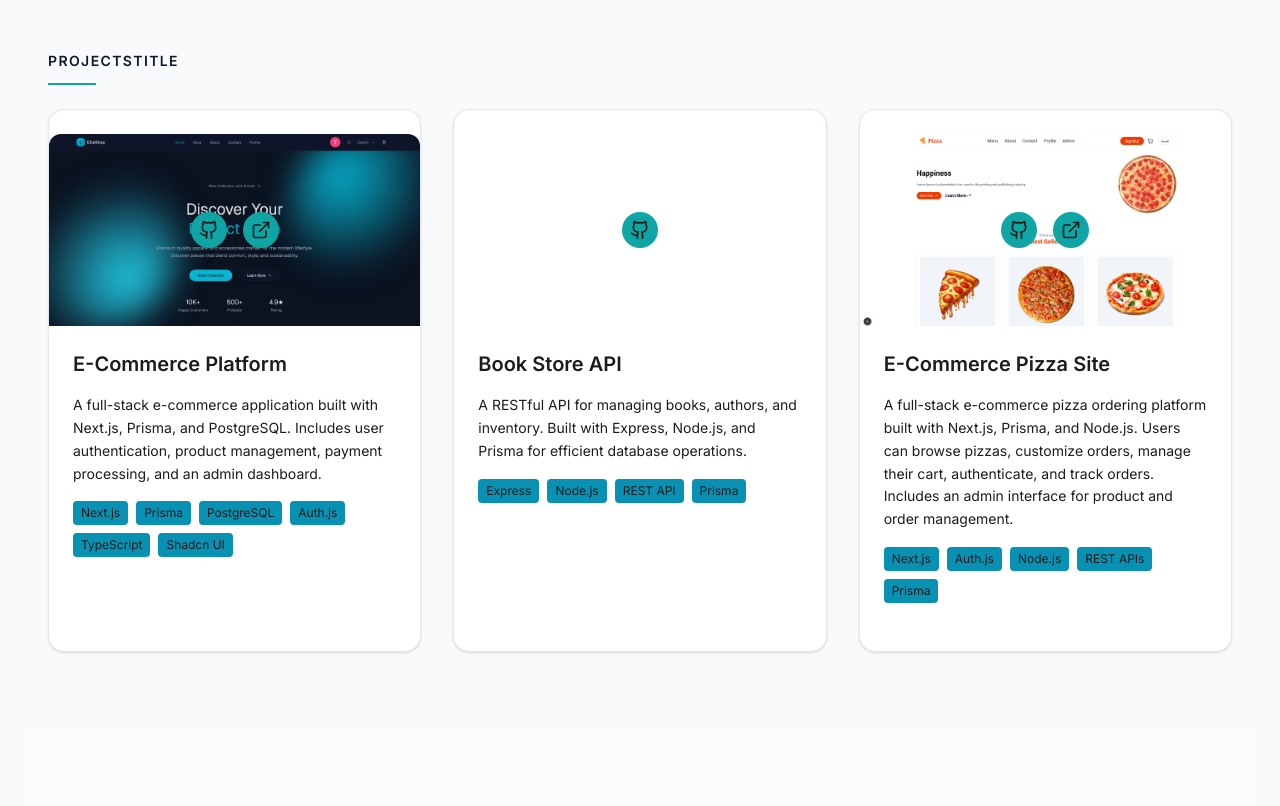
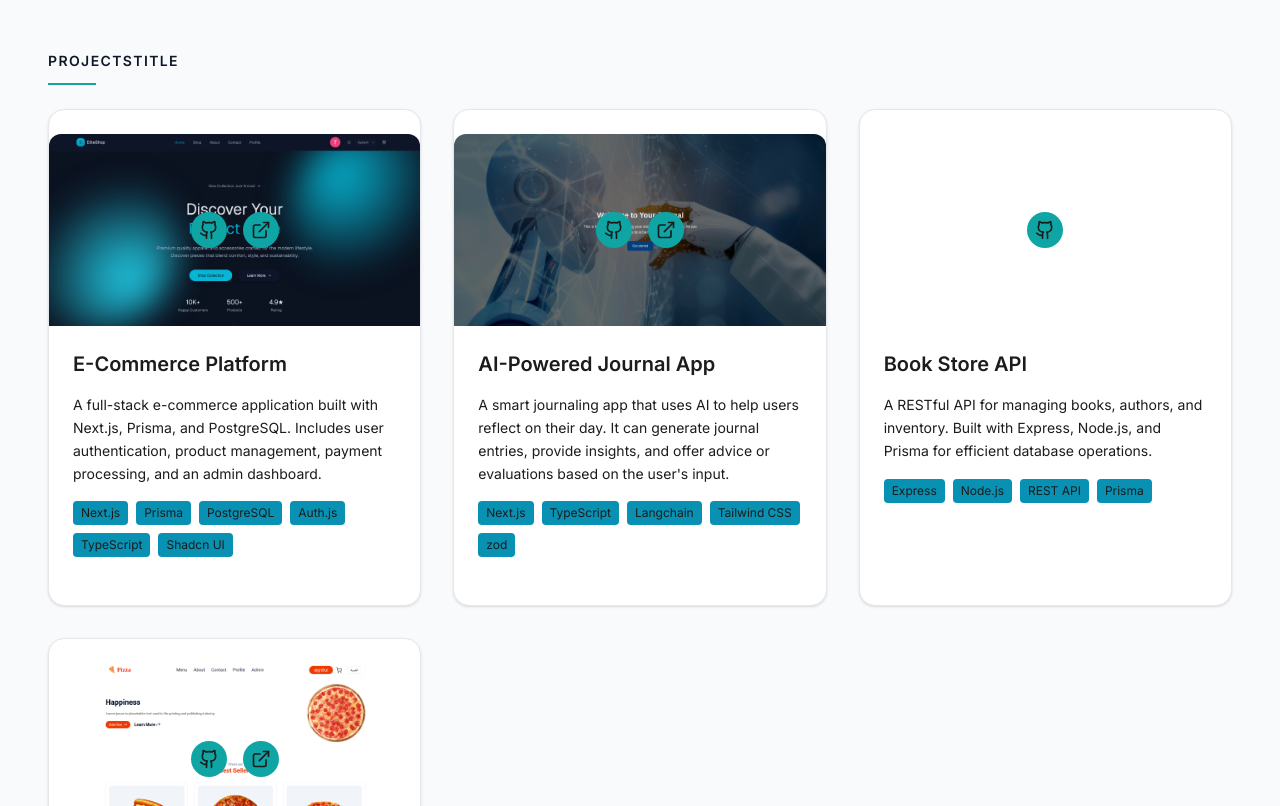
Before and after one commit to rorado/portfolio_next, a Next.js app: page / in a window 1280 px wide. Shown: the part 1640-2446 px from the top of the page. Built offline with nearby package versions, Linux system fonts and the light colour scheme; no server answers.

Commit message:
add project

```diff
--- a/components/projects.tsx
+++ b/components/projects.tsx
@@ -24,6 +24,22 @@ export function Projects() {
       ],
       github: "https://github.com/rorado/nextJs_Ecommerse",
       live: "https://fluffy-choux-fc8754.netlify.app",
+    },
+    {
+      title: "AI-Powered Journal App",
+      description:
+        "A smart journaling app that uses AI to help users reflect on their day. It can generate journal entries, provide insights, and offer advice or evaluations based on the user's input.",
+      image: "/journalApp.png",
+      technologies: [
+        "Next.js",
+        "TypeScript",
+        "Langchain",
+        "Tailwind CSS",
+        "zod",
+
+      ],
+      github: "https://github.com/rorado/AI_journaly",
+      live: "https://ai-journal-rorado.vercel.app/",
     },
     {
       title: "Book Store API",
```
Also changed, not shown: public/journalApp.png (added).
